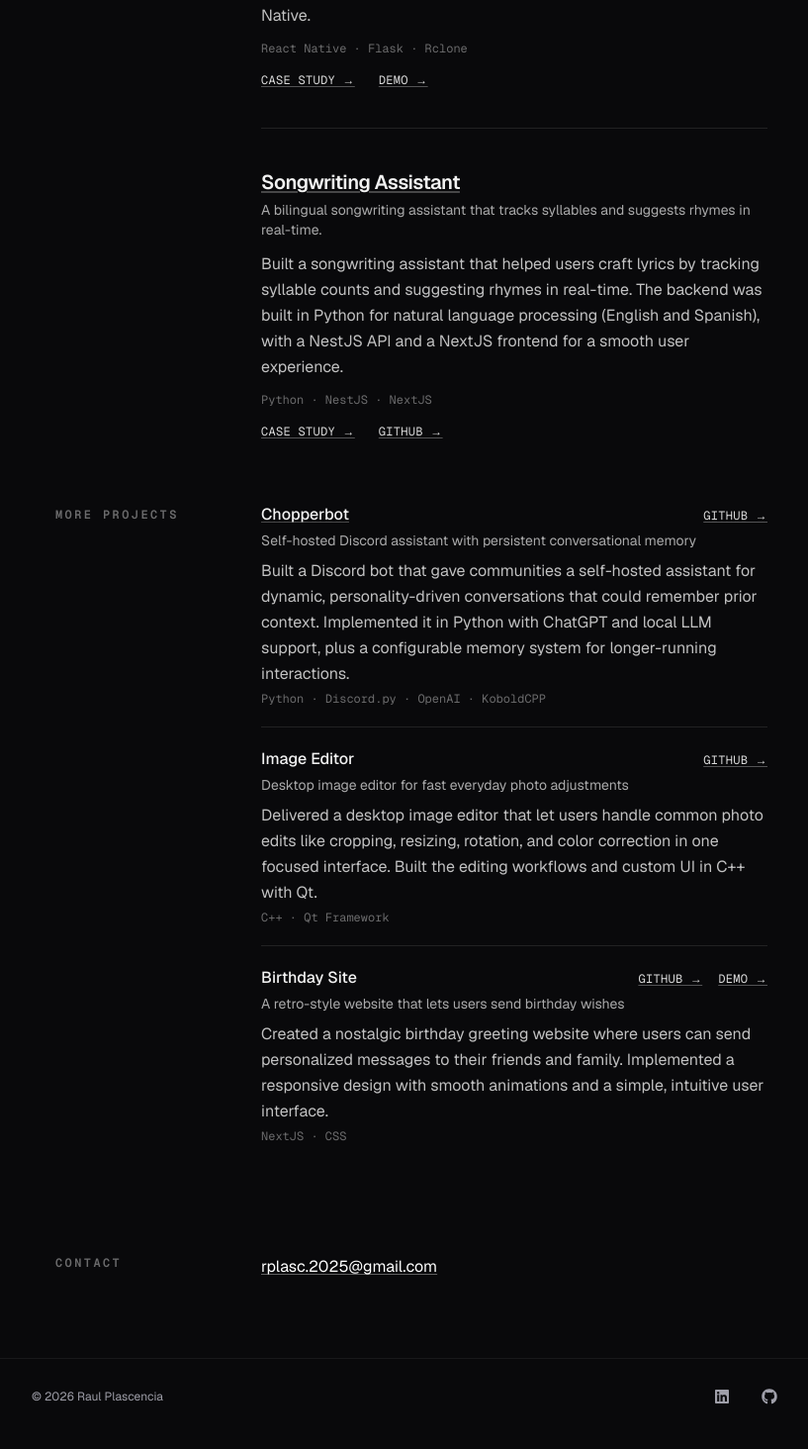
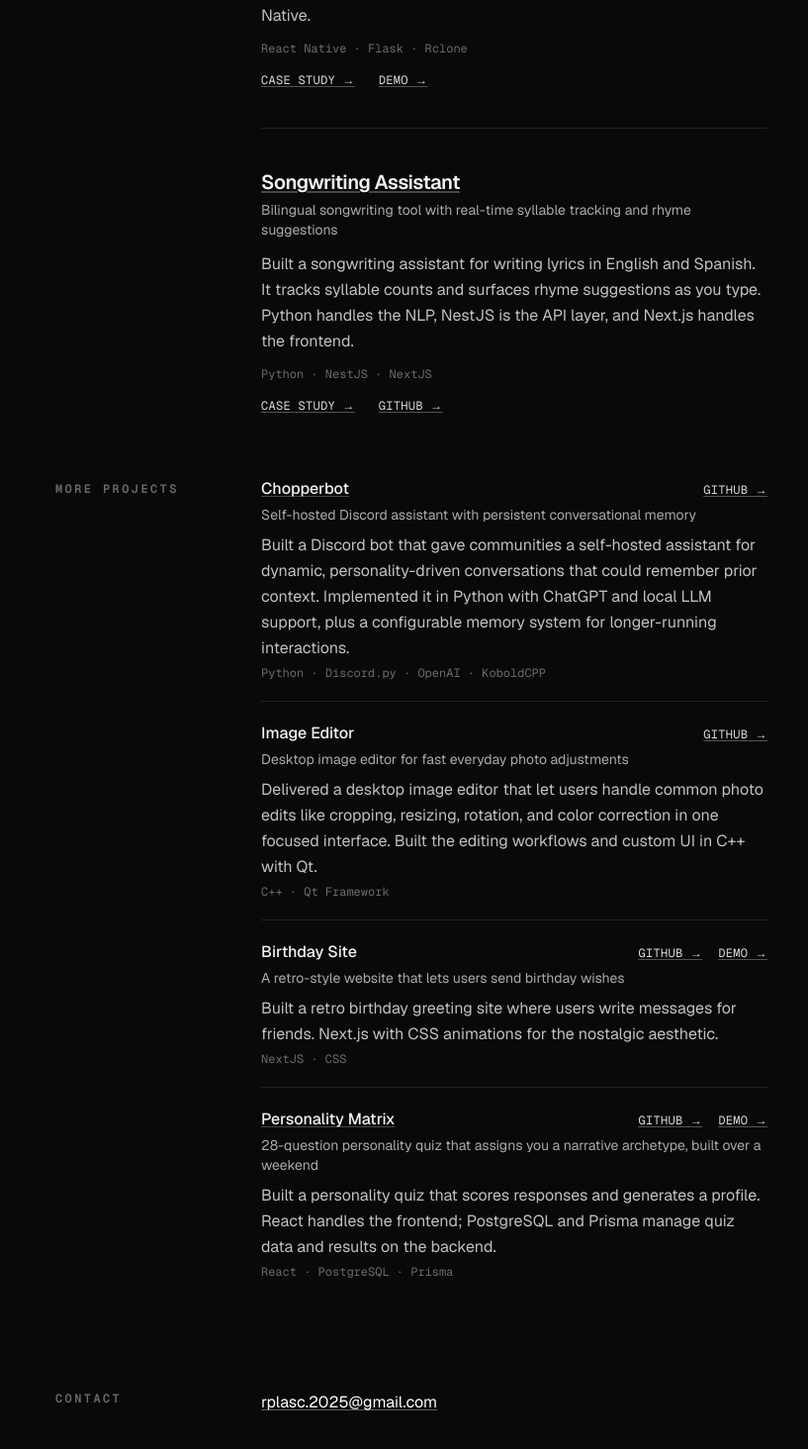
Before and after one commit to rplasc/portfolioV2, a Next.js app: page / in a window 1280 px wide. Shown: the part 586-2050 px from the top of the page at 99% size, without its empty margins (224-1041 px from the left). Built offline with nearby package versions, Linux system fonts and the light colour scheme.

Commit message:
Updated projects

```diff
--- a/src/data/case-studies.ts
+++ b/src/data/case-studies.ts
@@ -34,7 +34,7 @@ export const caseStudies: Record<string, CaseStudy> = {
       "Led a four-person team and owned the technical roadmap through delivery.",
       "Built a Flask API that brokered Google Drive and Dropbox OAuth flows and file operations.",
       "Integrated Rclone so the server could move files reliably between providers without re-implementing each cloud's quirks.",
-      "Worked in React Native to stabilize and sharpen the Android client — fewer sync failures, clearer flows.",
+      "Worked in React Native to stabilize the Android client: fewer sync failures, clearer flows.",
       "Shipped ahead of the semester-end deadline with the client's feature list met.",
     ],
     outcome: "Delivered a production-ready build to Sweep before the deadline.",
@@ -50,7 +50,7 @@ export const caseStudies: Record<string, CaseStudy> = {
     timeframe: "2023 – Present",
     stack: ["Python", "Discord.py", "OpenAI", "KoboldCPP", "SQLite"],
     overview:
-      "Chopperbot is a Discord companion I built to give communities a personality-driven assistant that is running on my homelab. It holds conversations, remembers past interactions, and ships with a handful of utilities my friends actually use.",
+      "Chopperbot is a Discord companion I built to give communities a personality-driven assistant running on my homelab. It holds conversations, remembers past interactions, and ships with a handful of utilities my friends actually use.",
     highlights: [
       "Serves 100+ users across multiple Discord communities.",
       "Fine-tuned a local LLM on a private homelab so conversations stay self-hosted and off per-token billing.",
@@ -64,19 +64,45 @@ export const caseStudies: Record<string, CaseStudy> = {
     slug: "songwriting-assistant",
     title: "Songwriting Assistant",
     tagline:
-      "A bilingual songwriting assistant that tracks syllables and suggests rhymes in real-time.",
+      "Bilingual songwriting tool with real-time syllable tracking and rhyme suggestions",
     role: "Creator & Maintainer",
     timeframe: "2025 – Present",
     stack: ["Python", "NestJS", "NextJS"],
     overview:
-      "The Songwriting Assistant is a web application designed to help musicians and songwriters craft lyrics in both English and Spanish by providing real-time feedback on syllable counts and rhyme suggestions. The backend was built in Python for natural language processing, with a NestJS API and a NextJS frontend for a smooth user experience.",
+      "I built the Songwriting Assistant to help with writing lyrics in English and Spanish. It gives real-time feedback on syllable counts and surfaces rhyme options as you type. The NLP work happens in Python, a NestJS API sits in the middle, and Next.js handles the frontend.",
     highlights: [
       "Provides real-time syllable tracking and rhyme suggestions in English and Spanish.",
-      "Built with a modern web stack for a responsive user experience.",
-      "Integrates seamlessly with existing music production workflows.",
-      "Currently, allows songwriters to save drafts locally.",
+      "Lets songwriters save drafts locally.",
     ],
     github: "https://github.com/rplasc/songwriting-assistant",
     demo: "",
   },
+  "personality-matrix": {
+    slug: "personality-matrix",
+    title: "Personality Matrix",
+    tagline:
+      "Personality quiz that assigns you a narrative archetype, styled as a classified dossier",
+    role: "Creator & Maintainer",
+    timeframe: "2026 – Present",
+    stack: [
+      "Next.js",
+      "React",
+      "TypeScript",
+      "Tailwind CSS",
+      "Prisma",
+      "PostgreSQL",
+      "PostHog",
+    ],
+    overview:
+      "Personality Matrix is a 28-question quiz that assigns you one of 19 narrative archetypes, styled as a classified document system. You answer questions, it scores your personality functions, and produces a dossier. Results are saved to a database and shareable by URL.",
+    highlights: [
+      "Scoring tracks eight personality functions (Plot Armor, Romantic Tension, Backstory Trauma, and others) across all 28 answers. Each answer shifts specific functions on a -2 to +2 scale, which normalize to 0-100 before feeding into eight matrix axes.",
+      "Archetype matching runs in tiers: two rare types require 78+ or 82+ on their dominant functions. The other 17 match by dominant function average with a small matrix bonus. All scoring logic lives in src/lib/.",
+      "Results are saved to PostgreSQL via Prisma and served at a unique URL, so users can share or return to their result.",
+      "PostHog tracks quiz completions and archetype distribution across real users.",
+    ],
+    outcome: "Went from idea to live product in a weekend.",
+    github: "https://github.com/rplasc/personality-matrix",
+    demo: "https://personality-matrix.raulplascencia.dev",
+  },
 };
--- a/src/data/projects.ts
+++ b/src/data/projects.ts
@@ -26,10 +26,10 @@ export const projects: Project[] = [
     name: "Songwriting Assistant",
     slug: "songwriting-assistant",
     description:
-      "A bilingual songwriting assistant that tracks syllables and suggests rhymes in real-time.",
+      "Bilingual songwriting tool with real-time syllable tracking and rhyme suggestions",
     stack: ["Python", "NestJS", "NextJS"],
     details:
-      "Built a songwriting assistant that helped users craft lyrics by tracking syllable counts and suggesting rhymes in real-time. The backend was built in Python for natural language processing (English and Spanish), with a NestJS API and a NextJS frontend for a smooth user experience.",
+      "Built a songwriting assistant for writing lyrics in English and Spanish. It tracks syllable counts and surfaces rhyme suggestions as you type. Python handles the NLP, NestJS is the API layer, and Next.js handles the frontend.",
     github: "https://github.com/rplasc/songwriting-assistant",
     demo: "",
     featured: true,
@@ -63,9 +63,21 @@ export const projects: Project[] = [
     description: "A retro-style website that lets users send birthday wishes",
     stack: ["NextJS", "CSS"],
     details:
-      "Created a nostalgic birthday greeting website where users can send personalized messages to their friends and family. Implemented a responsive design with smooth animations and a simple, intuitive user interface.",
+      "Built a retro birthday greeting site where users write messages for friends. Next.js with CSS animations for the nostalgic aesthetic.",
     github: "https://github.com/rplasc/birthday-site",
     demo: "https://birthday.raulplascencia.dev",
+    featured: false,
+  },
+  {
+    name: "Personality Matrix",
+    slug: "personality-matrix",
+    description:
+      "28-question personality quiz that assigns you a narrative archetype, built over a weekend",
+    stack: ["React", "PostgreSQL", "Prisma"],
+    details:
+      "Built a personality quiz that scores responses and generates a profile. React handles the frontend; PostgreSQL and Prisma manage quiz data and results on the backend.",
+    github: "https://github.com/rplasc/personality-matrix",
+    demo: "https://personality-matrix.raulplascencia.dev",
     featured: false,
   },
 ];
```
